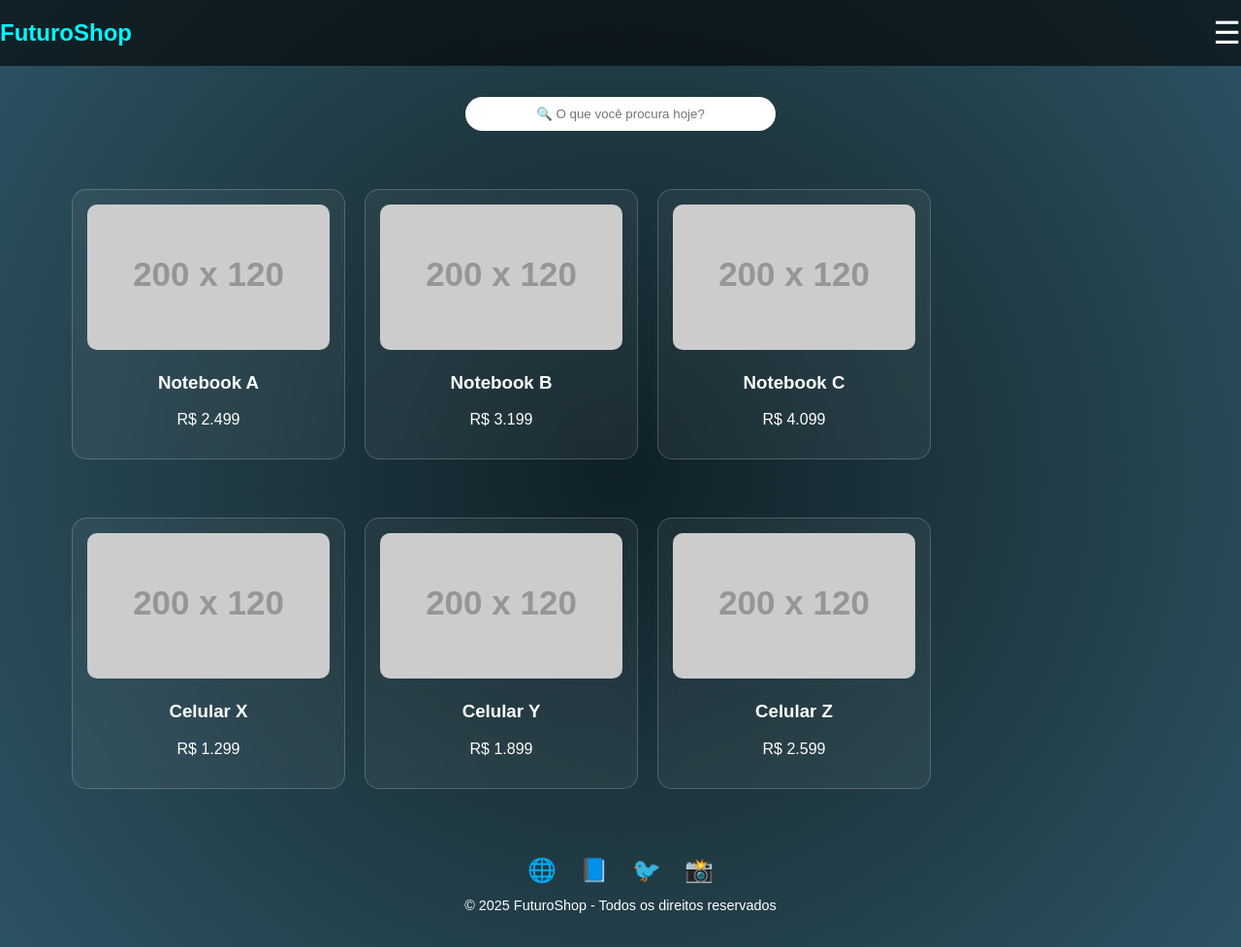
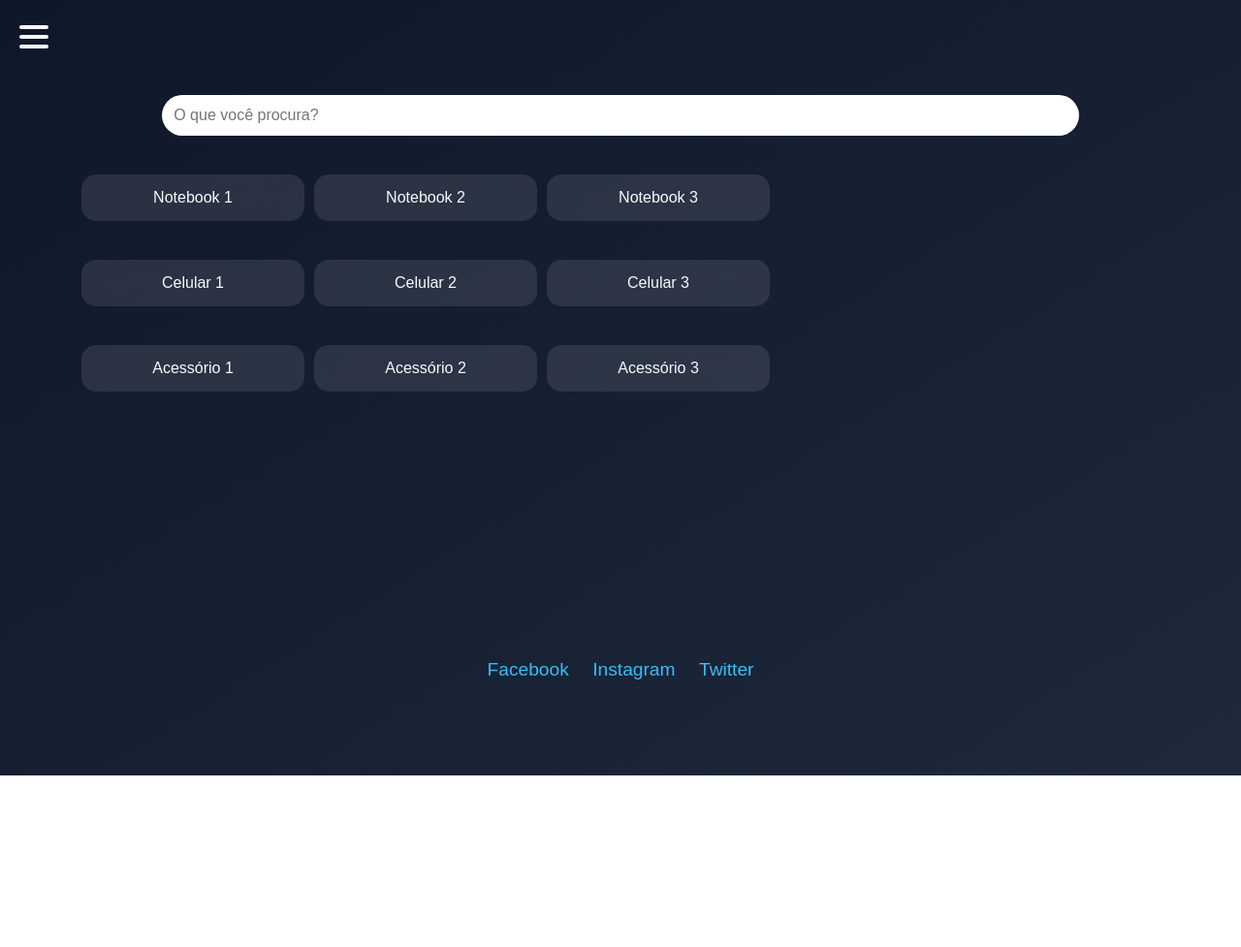
Before and after one commit to Rafael-moratti/Esfera_Vibe, a plain HTML site: page index.html in a window 1280 px wide. Shown: the whole page at 97% size. After the commit the page ends 800 px from the top, so only its background shows below. Drawn offline with Linux system fonts and the light colour scheme; placeholder pictures from the web are drawn by us.

Commit message:
Update index.html

```diff
--- a/index.html
+++ b/index.html
@@ -3,180 +3,216 @@
 <head>
   <meta charset="UTF-8">
   <meta name="viewport" content="width=device-width, initial-scale=1.0">
-  <title>Marketplace Futurista</title>
+  <title>Smart Affiliate Finder</title>
   <style>
     body {
       margin: 0;
       font-family: Arial, sans-serif;
-      background: radial-gradient(circle at center, #0f2027, #203a43, #2c5364);
-      color: #fff;
+      background: linear-gradient(to bottom right, #0f172a, #1e293b);
+      color: #f8fafc;
       display: flex;
-      flex-direction: column;
+      justify-content: center;
       align-items: center;
-      justify-content: center;
-      min-height: 100vh;
-      overflow-x: hidden;
+      height: 100vh;
+      overflow: hidden;
     }
 
-    header {
-      position: fixed;
-      top: 0;
-      width: 100%;
-      display: flex;
-      justify-content: space-between;
-      align-items: center;
-      padding: 15px;
-      background: rgba(0,0,0,0.6);
-      z-index: 1000;
-    }
-
-    .logo {
-      font-size: 1.5rem;
-      font-weight: bold;
-      color: #00f7ff;
-    }
-
-    .menu-toggle {
-      font-size: 2rem;
-      cursor: pointer;
-    }
-
-    nav {
-      display: none;
-      position: absolute;
-      right: 20px;
-      top: 60px;
-      background: rgba(0,0,0,0.8);
-      border-radius: 10px;
-      padding: 10px;
-    }
-
-    nav a {
-      display: block;
-      color: #fff;
-      text-decoration: none;
-      padding: 5px 10px;
-    }
-
-    nav a:hover {
-      background: rgba(255,255,255,0.1);
-    }
-
-    .search-box {
-      margin-top: 100px;
+    .container {
       text-align: center;
+      width: 90%;
+      max-width: 1200px;
     }
 
     .search-box input {
-      width: 300px;
-      padding: 10px;
-      border-radius: 20px;
+      width: 80%;
+      padding: 12px;
+      border-radius: 25px;
       border: none;
+      font-size: 1rem;
+      margin-bottom: 20px;
       outline: none;
-      text-align: center;
     }
 
     .categories {
       display: flex;
       flex-direction: column;
-      gap: 40px;
-      margin-top: 50px;
-      width: 90%;
-      max-width: 1200px;
+      gap: 20px;
+      overflow-y: auto;
+      height: 60vh;
+      padding: 10px;
     }
 
-    .category-row {
+    .category {
       display: flex;
       overflow-x: auto;
-      gap: 20px;
+      gap: 10px;
       padding: 10px;
-      scroll-snap-type: x mandatory;
+      scroll-behavior: smooth;
     }
 
     .card {
-      flex: 0 0 250px;
-      background: rgba(255,255,255,0.05);
-      border: 1px solid rgba(255,255,255,0.2);
+      flex: 0 0 auto;
+      width: 200px;
+      background: rgba(255, 255, 255, 0.1);
+      backdrop-filter: blur(10px);
+      padding: 15px;
       border-radius: 15px;
-      padding: 15px;
       text-align: center;
-      scroll-snap-align: start;
-      backdrop-filter: blur(10px);
-      transition: transform 0.3s;
-      z-index: 10;
+      cursor: pointer;
+      transition: transform 0.2s;
     }
 
     .card:hover {
       transform: scale(1.05);
-      border-color: #00f7ff;
     }
 
-    .card img {
-      width: 100%;
-      border-radius: 10px;
+    /* Menu Sanduíche */
+    .menu-btn {
+      position: absolute;
+      top: 20px;
+      left: 20px;
+      cursor: pointer;
+      z-index: 1001;
     }
 
-    footer {
-      margin-top: 40px;
-      text-align: center;
-      padding: 20px;
-      font-size: 0.9rem;
+    .menu-btn div {
+      width: 30px;
+      height: 4px;
+      background: #f8fafc;
+      margin: 6px 0;
+      border-radius: 2px;
     }
 
-    .social-icons a {
-      margin: 0 10px;
-      color: #fff;
-      font-size: 1.5rem;
-      text-decoration: none;
+    .side-menu {
+      position: fixed;
+      top: 0;
+      left: -250px;
+      width: 250px;
+      height: 100%;
+      background: rgba(15, 23, 42, 0.95);
+      padding-top: 60px;
+      transition: 0.3s;
+      z-index: 1000;
     }
 
+    .side-menu.active {
+      left: 0;
+    }
+
+    .side-menu ul {
+      list-style: none;
+      padding: 0;
+    }
+
+    .side-menu ul li {
+      padding: 15px;
+      border-bottom: 1px solid rgba(255, 255, 255, 0.1);
+    }
+
+    .side-menu ul li a {
+      color: #f8fafc;
+      text-decoration: none;
+      display: block;
+    }
+
+    .overlay {
+      position: fixed;
+      top: 0;
+      left: 0;
+      width: 100%;
+      height: 100%;
+      background: rgba(0, 0, 0, 0.5);
+      opacity: 0;
+      visibility: hidden;
+      transition: 0.3s;
+      z-index: 999;
+    }
+
+    .overlay.active {
+      opacity: 1;
+      visibility: visible;
+    }
+
+    .socials {
+      margin-top: 20px;
+    }
+
+    .socials a {
+      margin: 0 10px;
+      color: #38bdf8;
+      text-decoration: none;
+      font-size: 1.2rem;
+    }
   </style>
 </head>
 <body>
-  <header>
-    <div class="logo">FuturoShop</div>
-    <div class="menu-toggle">☰</div>
-    <nav>
-      <a href="#">Início</a>
-      <a href="#">Categorias</a>
-      <a href="#">Ofertas</a>
-      <a href="#">Contato</a>
-    </nav>
-  </header>
 
-  <div class="search-box">
-    <input type="text" placeholder="🔍 O que você procura hoje?">
+  <!-- Botão Menu Sanduíche -->
+  <div class="menu-btn" id="menuBtn">
+    <div></div>
+    <div></div>
+    <div></div>
   </div>
 
-  <div class="categories">
-    <div class="category-row">
-      <div class="card"><img src="https://via.placeholder.com/200x120" alt="Produto"><h3>Notebook A</h3><p>R$ 2.499</p></div>
-      <div class="card"><img src="https://via.placeholder.com/200x120" alt="Produto"><h3>Notebook B</h3><p>R$ 3.199</p></div>
-      <div class="card"><img src="https://via.placeholder.com/200x120" alt="Produto"><h3>Notebook C</h3><p>R$ 4.099</p></div>
+  <!-- Menu Lateral -->
+  <div class="side-menu" id="sideMenu">
+    <ul>
+      <li><a href="#">Início</a></li>
+      <li><a href="#">Categorias</a></li>
+      <li><a href="#">Ofertas</a></li>
+      <li><a href="#">Contato</a></li>
+    </ul>
+  </div>
+
+  <!-- Overlay -->
+  <div class="overlay" id="overlay"></div>
+
+  <!-- Conteúdo Principal -->
+  <div class="container">
+    <div class="search-box">
+      <input type="text" placeholder="O que você procura?" />
     </div>
 
-    <div class="category-row">
-      <div class="card"><img src="https://via.placeholder.com/200x120" alt="Produto"><h3>Celular X</h3><p>R$ 1.299</p></div>
-      <div class="card"><img src="https://via.placeholder.com/200x120" alt="Produto"><h3>Celular Y</h3><p>R$ 1.899</p></div>
-      <div class="card"><img src="https://via.placeholder.com/200x120" alt="Produto"><h3>Celular Z</h3><p>R$ 2.599</p></div>
+    <div class="categories">
+      <div class="category">
+        <div class="card">Notebook 1</div>
+        <div class="card">Notebook 2</div>
+        <div class="card">Notebook 3</div>
+      </div>
+
+      <div class="category">
+        <div class="card">Celular 1</div>
+        <div class="card">Celular 2</div>
+        <div class="card">Celular 3</div>
+      </div>
+
+      <div class="category">
+        <div class="card">Acessório 1</div>
+        <div class="card">Acessório 2</div>
+        <div class="card">Acessório 3</div>
+      </div>
+    </div>
+
+    <div class="socials">
+      <a href="#">Facebook</a>
+      <a href="#">Instagram</a>
+      <a href="#">Twitter</a>
     </div>
   </div>
 
-  <footer>
-    <div class="social-icons">
-      <a href="#">🌐</a>
-      <a href="#">📘</a>
-      <a href="#">🐦</a>
-      <a href="#">📸</a>
-    </div>
-    <p>&copy; 2025 FuturoShop - Todos os direitos reservados</p>
-  </footer>
+  <script>
+    const menuBtn = document.getElementById('menuBtn');
+    const sideMenu = document.getElementById('sideMenu');
+    const overlay = document.getElementById('overlay');
 
-  <script>
-    const menuToggle = document.querySelector('.menu-toggle');
-    const nav = document.querySelector('nav');
-    menuToggle.addEventListener('click', () => {
-      nav.style.display = nav.style.display === 'block' ? 'none' : 'block';
+    menuBtn.addEventListener('click', () => {
+      sideMenu.classList.toggle('active');
+      overlay.classList.toggle('active');
+    });
+
+    overlay.addEventListener('click', () => {
+      sideMenu.classList.remove('active');
+      overlay.classList.remove('active');
     });
   </script>
 </body>
```
